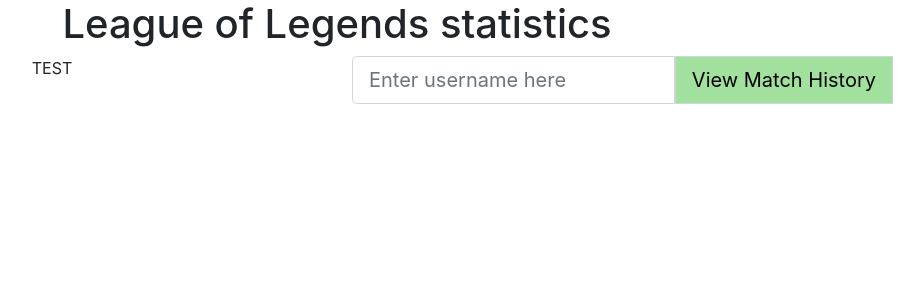
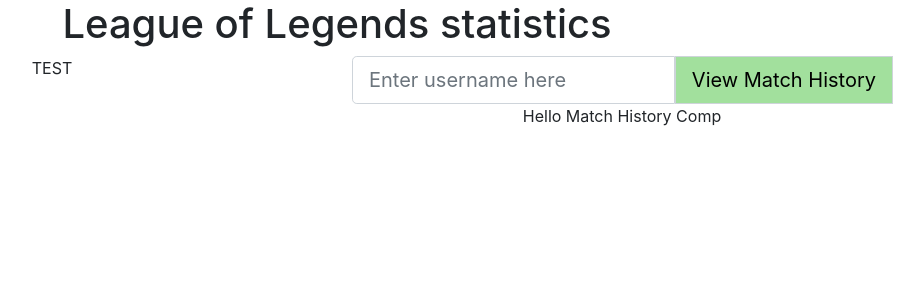
Before and after one commit to TomerFidel/LOL-Stats, a React (Create React App) app: page / in a window 1280 px wide. Shown: the top 300 px of the page, without its empty margins (303-1227 px from the left). Built offline with nearby package versions, Linux system fonts and the light colour scheme; no server answers.

Commit message:
Added Submit handler and match history comp

```diff
--- a/src/App.js
+++ b/src/App.js
@@ -4,6 +4,7 @@
 import HeaderComp from './Frame/HeaderComp/HeaderComp';
 import FreeWeekRotationComp from './Components/FreeWeekRotationComp/FreeWeekRotationComp';
 import SearchFieldComp from './Components/SearchFieldComp/SearchFieldComp';
+import MatchHistoryComp from './Components/MatchHistoryComp/MatchHistoryComp';
 import "./App.css";
 
 class App extends React.Component {
@@ -26,7 +27,11 @@
 
 	changedHandler(e) {
         this.setState({username: e.target.value});
-    }
+	}
+
+	searchForUser() {
+		console.log(`Searching for ${this.state.username}`);
+	}
 
 
 	render() {
@@ -47,7 +52,13 @@
 							{free_week_rotation}
 						</Col>
 						<Col md={6}>
-							<SearchFieldComp username={this.state.username} changed_handler={this.changedHandler.bind(this)} />
+							<SearchFieldComp
+								username={this.state.username}
+								changed_handler={this.changedHandler.bind(this)}
+								submit_handler={this.searchForUser.bind(this)} />
+
+							<MatchHistoryComp />
+
 						</Col>
 					</Row>
 
--- /dev/null
+++ b/src/Components/MatchHistoryComp/MatchHistoryComp.js
@@ -0,0 +1,14 @@
+import React from 'react';
+import axios from 'axios';
+
+class MatchHistoryComp extends React.Component {
+    render () {
+        return (
+            <div>
+                Hello Match History Comp
+            </div>
+        )
+    }
+}
+
+export default MatchHistoryComp;
--- a/src/Components/SearchFieldComp/SearchFieldComp.js
+++ b/src/Components/SearchFieldComp/SearchFieldComp.js
@@ -8,7 +8,7 @@
             <InputGroup size="lg">
                 <FormControl aria-label="Large" onChange={this.props.changed_handler}  aria-describedby="inputGroup-sizing-sm" name="username" value={this.props.username} placeholder="Enter username here" />
                 <InputGroup.Prepend>
-                    <InputGroup.Text id="inputGroup-sizing-lg" className="search-button">View Match History</InputGroup.Text>
+                    <InputGroup.Text id="inputGroup-sizing-lg" onClick={this.props.submit_handler} className="search-button">View Match History</InputGroup.Text>
                 </InputGroup.Prepend>
             </InputGroup>
         )
```
